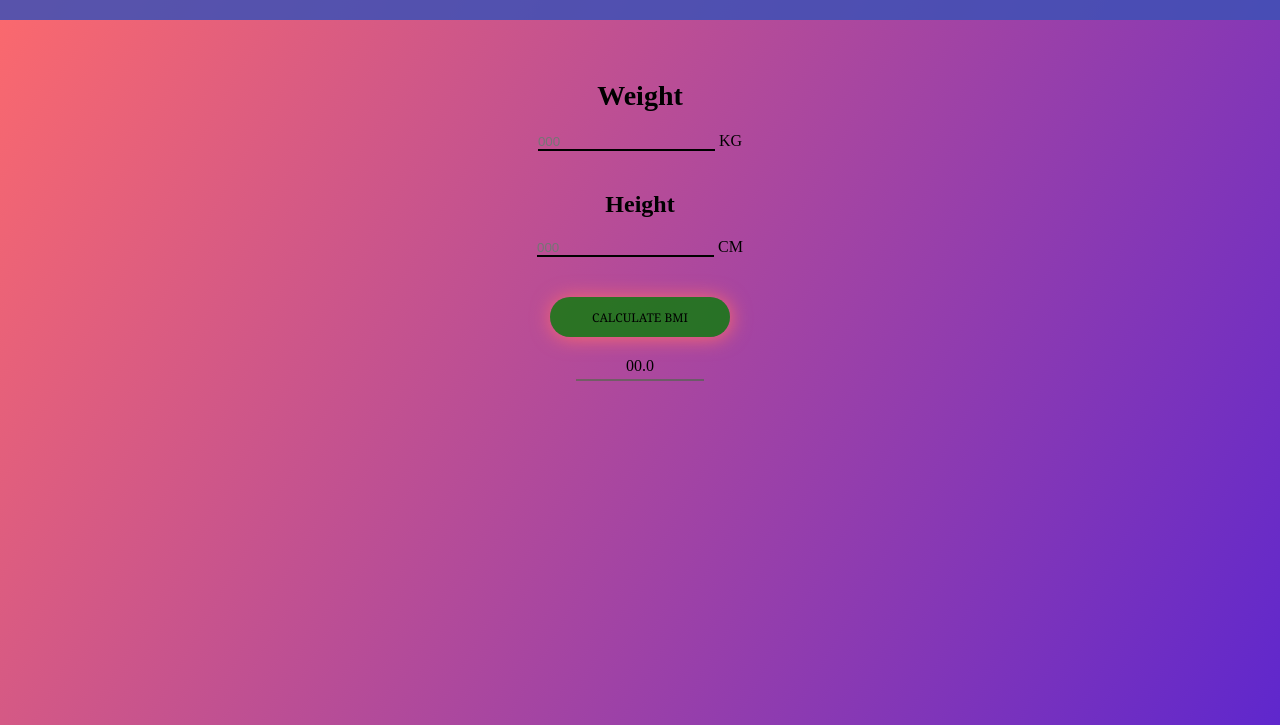
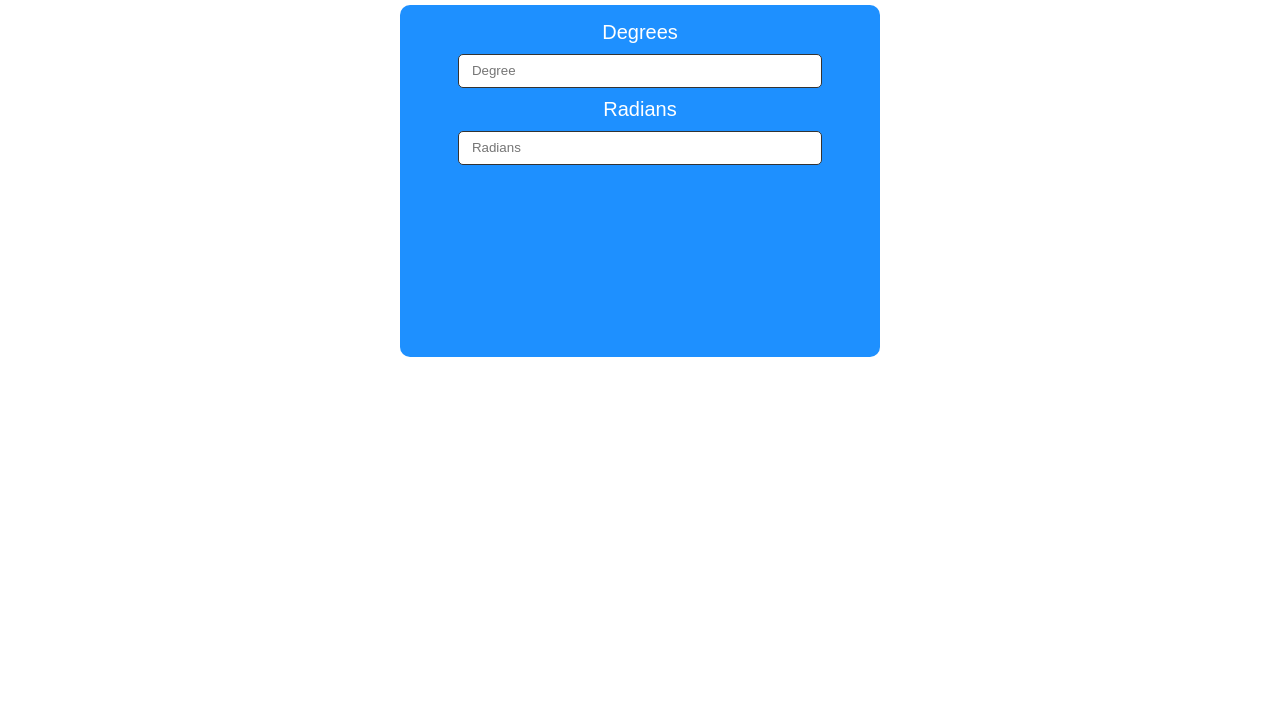
Before and after one commit to Weekend-Vibes/converter, a plain HTML site: page index.html in a window 1280 px wide. Shown: the part 75-800 px from the top of the page. Drawn offline with Linux system fonts and the light colour scheme.

Commit message:
Covert degree to Radiant

```diff
--- a/app.js
+++ /dev/null
@@ -1,40 +0,0 @@
-const weight = document.getElementById("weight");
-const height = document.getElementById("height");
-
-const calcBtn = document.querySelector(".btn");
-
-const total = document.querySelector(".tip");
-const totalword = document.querySelector(".word");
-const textAns = document.querySelector(".textC");
-
-function BMI() {
-  let metersHeight = Math.pow(height.value * 0.01, 2).toFixed(2);
-  let ans = (Number(weight.value) / metersHeight).toFixed(1);
-  if (weight.value == "" || height.value == "") {
-    alert("enter some value");
-    return;
-  }
-
-  total.innerHTML = ans;
-
-  if (ans <= 18.4) {
-    totalword.innerHTML = "Underweight";
-  }
-  if (ans > 18.5) {
-    totalword.innerHTML = "Normal";
-  }
-  if (ans > 25) {
-    totalword.innerHTML = "Overweight";
-  }
-  if (ans > 30) {
-    totalword.innerHTML = "Obese";
-  }
-
-  if (ans > 100) {
-    total.innerHTML = 99.9;
-  }
-
-  textAns.style.display = "block";
-}
-
-calcBtn.addEventListener("click", BMI);
--- a/index.html
+++ b/index.html
@@ -1,33 +1,38 @@
 <!DOCTYPE html>
 <html lang="en">
-  <head>
-    <meta charset="UTF-8" />
-    <meta http-equiv="X-UA-Compatible" content="IE=edge" />
-    <meta name="viewport" content="width=device-width, initial-scale=1.0" />
-    <title>COOL BMI CALCULATOR</title>
-    <link rel="stylesheet" href="style.css" />
-    <script defer src="app.js"></script>
-  </head>
-  <body>
-    <header>
-      <h1 class="header">BMI CALCULATOR</h1>
-    </header>
-    <section class="section">
-      <div class="first-div">
-        <h2 class="weight">Weight</h2>
-        <input class="cal" type="number" placeholder="000" id="weight" />
-        <span>KG</span>
-      </div>
-      <div class="first-div">
-        <h2 class="height">Height</h2>
-        <input class="cal" type="number" placeholder="000" id="height" />
-        <span>CM</span>
-      </div>
-      <button class="btn">CALCULATE BMI</button>
-      <div class="total">
-        <span class="tip">00.0</span>
-        <p class="textC">Your BMI is considered <span class="word"></span></p>
-      </div>
-    </section>
-  </body>
+<head>
+    <meta charset="UTF-8">
+    <meta http-equiv="X-UA-Compatible" content="IE=edge">
+    <meta name="viewport" content="width=device-width, initial-scale=1.0">
+    <title>Degree To Radient</title>
+    <link rel="stylesheet" href="style.css">
+</head>
+<body>
+
+  <h1>Degree Covert to Radians</h1>
+
+  <div class="container">
+    <label for="degree">Degrees</label>
+    <input type="number" name="degrees" id="degree" class="input" placeholder="   Degree">
+
+    <br>
+    <label for="radians">Radians</label>
+    <input type="number" name="radient"  id="radians" class="input" placeholder="   Radians">
+  </div>
+
+
+  <script>
+    const degreeInput = document.getElementById("degree");
+    console.log(degreeInput);
+
+    function covertToRadiens() {
+        const degreeValue = document.getElementById("degree").value;
+        let radientValue = degreeValue * (3.14 / 180);
+        document.getElementById("radians").value = radientValue;
+    }
+
+    degreeInput.addEventListener("input", covertToRadiens);
+  </script>
+
+</body>
 </html>
--- a/style.css
+++ b/style.css
@@ -1,77 +1,32 @@
-* {
-  padding: 0px;
-  margin: 0px;
-}
-body {
-  background-image: linear-gradient(120deg, #ff6b6b, #5f27cd);
-  height: 100vh;
-  background-position: top;
-  background-repeat: no-repeat;
-  background-size: cover;
-  /* font-family: 'Segoe UI', Tahoma, Geneva, Verdana, sans-serif; */
-}
-.header {
-  background-color: #3f51b5dc;
-  /* background-size: center; */
-  font-family: "Segoe UI", Tahoma, Geneva, Verdana, sans-serif;
-  height: 70px;
-  padding-top: 25px;
-  padding-left: 35px;
-  color: white;
-  font-size: 25px;
-}
-.section {
-  margin-top: 60px;
-  text-align: center;
-}
-.weight {
-  font-size: 28px;
-  padding-bottom: 20px;
-}
-.cal {
-  border: none;
-  outline: none;
-  background-color: transparent;
-  border-bottom: 2px solid black;
+body{
+    padding: 0;
+    margin: 0;
+    box-sizing: border-box;
+    text-align: center;
+    font-family: sans-serif;
 }
 
-input::-webkit-outer-spin-button,
-input::-webkit-inner-spin-button {
-  -webkit-appearance: none;
-  margin: 0;
+.container{
+    width: 35%;
+    height: 40vh;
+    background-color: dodgerblue;
+    margin: 10px auto;
+    padding: 1rem;
+    border-radius: 10px;
 }
-.height {
-  margin-top: 40px;
-  padding-bottom: 20px;
+.container input{
+    width: 80%;
+    height: 30px;
+    margin: 10px;
+    border-radius: 5px;
+    outline: none;
+    border: 1px solid #333;
+    font-family: sans-serif;
 }
-.btn {
-  margin-top: 40px;
-  height: 40px;
-  width: 180px;
-  background-color: rgba(0, 128, 0, 0.759);
-  border-radius: 20px;
-  cursor: pointer;
-  border: none;
-  box-shadow: 1px 1px 20px #ff6b6b;
-  font-family: Georgia, "Times New Roman", Times, serif;
-  font-size: 12px;
+label{
+    align-items: flex-start;
+    justify-content: start;
+    color: #fff;
+    font-family: sans-serif;
+    font-size: 20px;
 }
-
-.total {
-  padding-top: 20px;
-}
-
-.tip {
-  border-bottom: 2px solid rgba(0, 128, 0, 0.352);
-  padding: 5px;
-  padding-left: 50px;
-  padding-right: 50px;
-}
-
-p {
-  padding-top: 20px;
-}
-
-.textC {
-  display: none;
-}
```
Also changed, not shown: IMG-20220618-WA0002.jpg (deleted).
